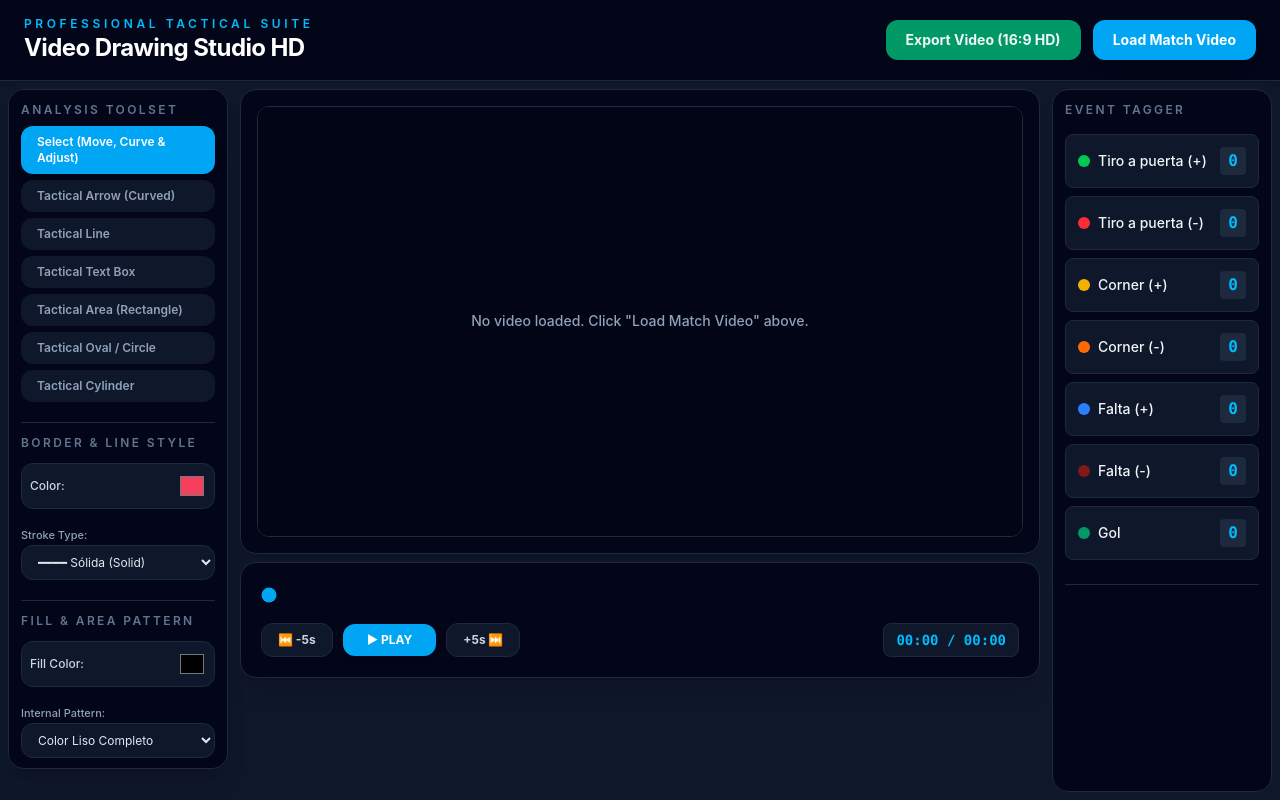
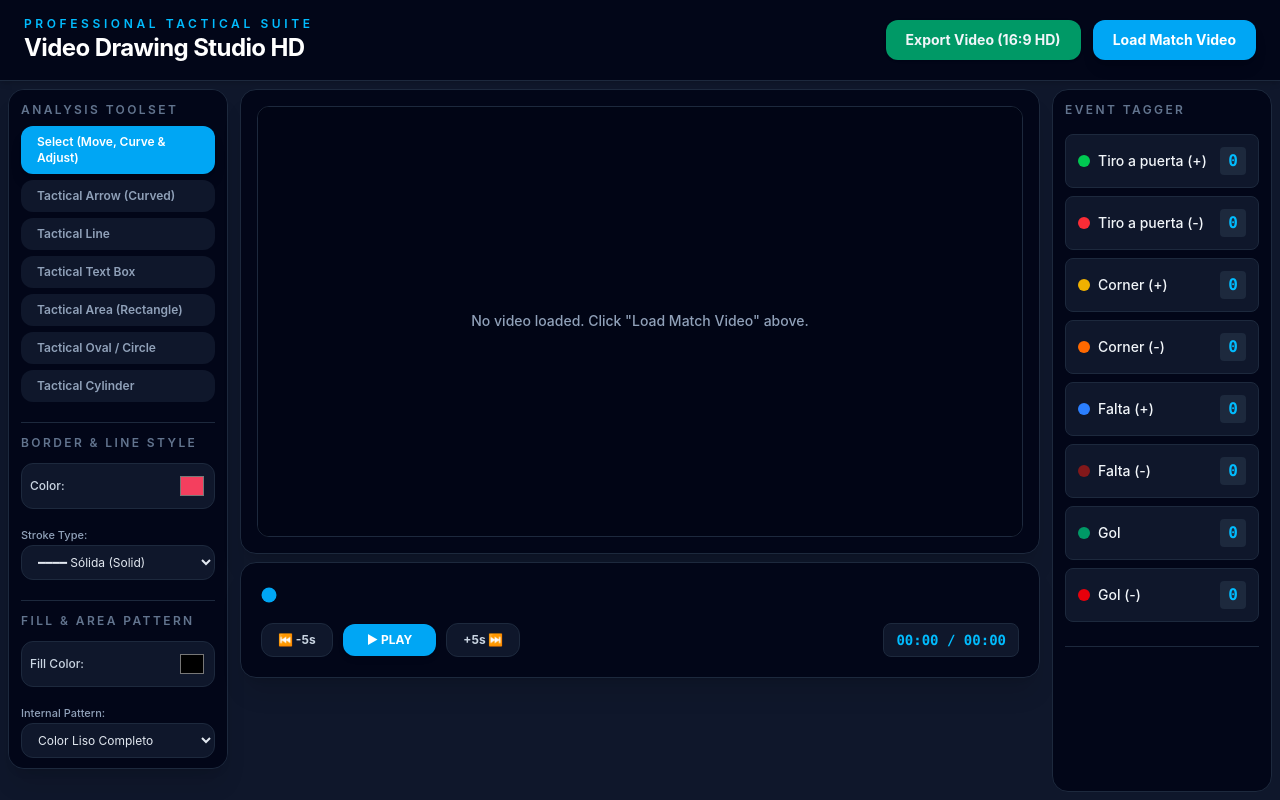
Before and after one commit to alvarofetero/video_drawing_studio, a React (Vite) app in the folder workspace/: page / in a window 1280 px wide. Built offline with nearby package versions, Linux system fonts and the light colour scheme; the HTML template or start-up script is replaced by a standard one.

Commit message:
reading events from json (first apporach)

```diff
--- a/workspace/src/App.jsx
+++ b/workspace/src/App.jsx
@@ -2,6 +2,7 @@ import { useRef, useState } from 'react'
 import VideoPlayer from './components/VideoPlayer'
 import CanvasOverlay from './components/CanvasOverlay'
 import EventTagger from './components/EventTagger'
+import initialEventTypes from './config/events.json'
 
 const tools = [
   { id: 'select', label: 'Select (Move, Curve & Adjust)' },
@@ -17,6 +18,8 @@ export default function App() {
   const [activeTool, setActiveTool] = useState('select')
   const [shapes, setShapes] = useState([])
   const [events, setEvents] = useState([])
+  const [eventTypes, setEventTypes] = useState(initialEventTypes) // Estado centralizado
+
   // CORRECCIÓN: Ajustamos la resolución nativa interna a un ratio real de 16:9 HD
   const [videoSize] = useState({ width: 1280, height: 720 })
   const [duration, setDuration] = useState(0)
@@ -298,6 +301,8 @@ export default function App() {
         <aside className="rounded-2xl border border-slate-800 bg-slate-950 p-3">
            <EventTagger
              events={events}
+             eventTypes={eventTypes}
+             setEventTypes={setEventTypes}
              onAddEvent={addEvent}
              onJumpToTime={jumpToTime}
              formatTime={formatTime}
--- a/workspace/src/components/EventSettings.jsx
+++ b/workspace/src/components/EventSettings.jsx
@@ -2,48 +2,56 @@ import React, { useState } from 'react';
 
 export default function EventSettings({ eventTypes, setEventTypes, onClose }) {
   const [label, setLabel] = useState('');
-  const [polarity, setPolarity] = useState('_fav');
+  const [category, setCategory] = useState('fav'); // 'fav' o 'con'
   const [color, setColor] = useState('bg-green-600');
 
   const addType = () => {
     if (!label) return;
-    const newId = `${label.toLowerCase().replace(/\s/g, '_')}${polarity}`;
-    setEventTypes([...eventTypes, { id: newId, label: label, color: color }]);
+
+    // Crear el nuevo objeto siguiendo la estructura que definimos
+    const newEvent = {
+      id: `${label.toLowerCase().replace(/\s/g, '_')}_${category}`,
+      label: label,
+      color: color,
+      category: category
+    };
+
+    setEventTypes([...eventTypes, newEvent]);
     setLabel('');
-  };
-
-  const removeType = (id) => {
-    setEventTypes(eventTypes.filter(e => e.id !== id));
   };
 
   return (
     <div className="fixed inset-0 bg-black/80 z-[100] flex items-center justify-center p-4">
-      <div className="bg-slate-900 border border-slate-700 p-6 rounded-2xl w-full max-w-sm shadow-2xl">
+      <div className="bg-slate-900 border border-slate-700 p-6 rounded-2xl w-full max-w-sm">
         <h2 className="text-lg font-bold mb-4 text-white">Configure Event Types</h2>
 
-        {/* Lista actual con botón borrar */}
+        {/* Lista actual */}
         <div className="max-h-[200px] overflow-y-auto mb-4 space-y-2">
           {eventTypes.map(ev => (
-            <div key={ev.id} className="flex justify-between items-center bg-slate-800 p-2 rounded text-xs">
-              <span>{ev.label}</span>
-              <button onClick={() => removeType(ev.id)} className="text-red-400 font-bold">✕</button>
+            <div key={ev.id} className="flex justify-between items-center bg-slate-800 p-2 rounded text-xs text-white">
+              <span>{ev.label} ({ev.category})</span>
+              <button onClick={() => setEventTypes(eventTypes.filter(e => e.id !== ev.id))} className="text-red-400 font-bold">✕</button>
             </div>
           ))}
         </div>
 
+        {/* Formulario */}
         <div className="space-y-3 pt-4 border-t border-slate-800">
           <input className="w-full bg-slate-800 p-2 rounded text-sm text-white" placeholder="Event name" value={label} onChange={(e) => setLabel(e.target.value)} />
-          <select className="w-full bg-slate-800 p-2 rounded text-sm text-white" value={polarity} onChange={(e) => setPolarity(e.target.value)}>
-            <option value="_fav">For (Favor)</option>
-            <option value="_con">Against (Contra)</option>
+
+          <select className="w-full bg-slate-800 p-2 rounded text-sm text-white" value={category} onChange={(e) => setCategory(e.target.value)}>
+            <option value="fav">For (Favor)</option>
+            <option value="con">Against (Contra)</option>
           </select>
+
           <div className="flex gap-2">
             {['bg-green-600', 'bg-red-600', 'bg-yellow-500', 'bg-blue-600'].map(c => (
               <button key={c} className={`w-8 h-8 rounded-full ${c} ${color === c ? 'ring-2 ring-white' : ''}`} onClick={() => setColor(c)} />
             ))}
           </div>
-          <button onClick={addType} className="w-full bg-sky-600 py-2 rounded text-sm font-bold mt-2">Add Event Type</button>
-          <button onClick={onClose} className="w-full bg-slate-800 py-2 rounded text-sm">Close</button>
+
+          <button onClick={addType} className="w-full bg-sky-600 py-2 rounded text-sm font-bold mt-2 text-white">Add Event Type</button>
+          <button onClick={onClose} className="w-full bg-slate-800 py-2 rounded text-sm text-white">Close</button>
         </div>
       </div>
     </div>
--- a/workspace/src/components/EventTagger.jsx
+++ b/workspace/src/components/EventTagger.jsx
@@ -1,5 +1,6 @@
 import React, { useMemo } from 'react';
 import eventTypes from '../config/events.json'; // Importa el JSON
+import EventSettings from './EventSettings'; // Tu componente de modal
 
 // const eventTypes = [
 //   { id: 'corner', label: 'Corner', color: 'bg-yellow-500' },
@@ -30,7 +31,9 @@ const EventHistory = ({ events, formatTime }) => {
 
 
 
-export default function EventTagger({ events, onAddEvent, formatTime }) {
+// export default function EventTagger({ events, onAddEvent, formatTime }) {
+export default function EventTagger({ events, onAddEvent, eventTypes, setEventTypes, formatTime, ...props }) {
+
   const eventCounts = events.reduce((acc, e) => {
     acc[e.type] = (acc[e.type] || 0) + 1;
     return acc;
--- a/workspace/src/config/events.json
+++ b/workspace/src/config/events.json
@@ -1,9 +1,10 @@
 [
-  { "id": "shot_fav", "label": "Tiro a puerta (+)", "color": "bg-green-500" },
-  { "id": "shot_con", "label": "Tiro a puerta (-)", "color": "bg-red-500" },
-  { "id": "corner_fav", "label": "Corner (+)", "color": "bg-yellow-500" },
-  { "id": "corner_con", "label": "Corner (-)", "color": "bg-orange-500" },
-  { "id": "foul_fav", "label": "Falta (+)", "color": "bg-blue-500" },
-  { "id": "foul_con", "label": "Falta (-)", "color": "bg-red-900" },
-  { "id": "goal", "label": "Gol", "color": "bg-emerald-600" }
+  { "id": "shot_fav", "label": "Tiro a puerta (+)", "color": "bg-green-500", "category": "fav" },
+  { "id": "shot_con", "label": "Tiro a puerta (-)", "color": "bg-red-500", "category": "con"  },
+  { "id": "corner_fav", "label": "Corner (+)", "color": "bg-yellow-500", "category": "fav" },
+  { "id": "corner_con", "label": "Corner (-)", "color": "bg-orange-500", "category": "con" },
+  { "id": "foul_fav", "label": "Falta (+)", "color": "bg-blue-500", "category": "fav" },
+  { "id": "foul_con", "label": "Falta (-)", "color": "bg-red-900", "category": "con" },
+  { "id": "goal_fav", "label": "Gol", "color": "bg-emerald-600", "category": "fav" },
+  { "id": "goal_con", "label": "Gol (-)", "color": "bg-red-600", "category": "con" }
 ]
```
